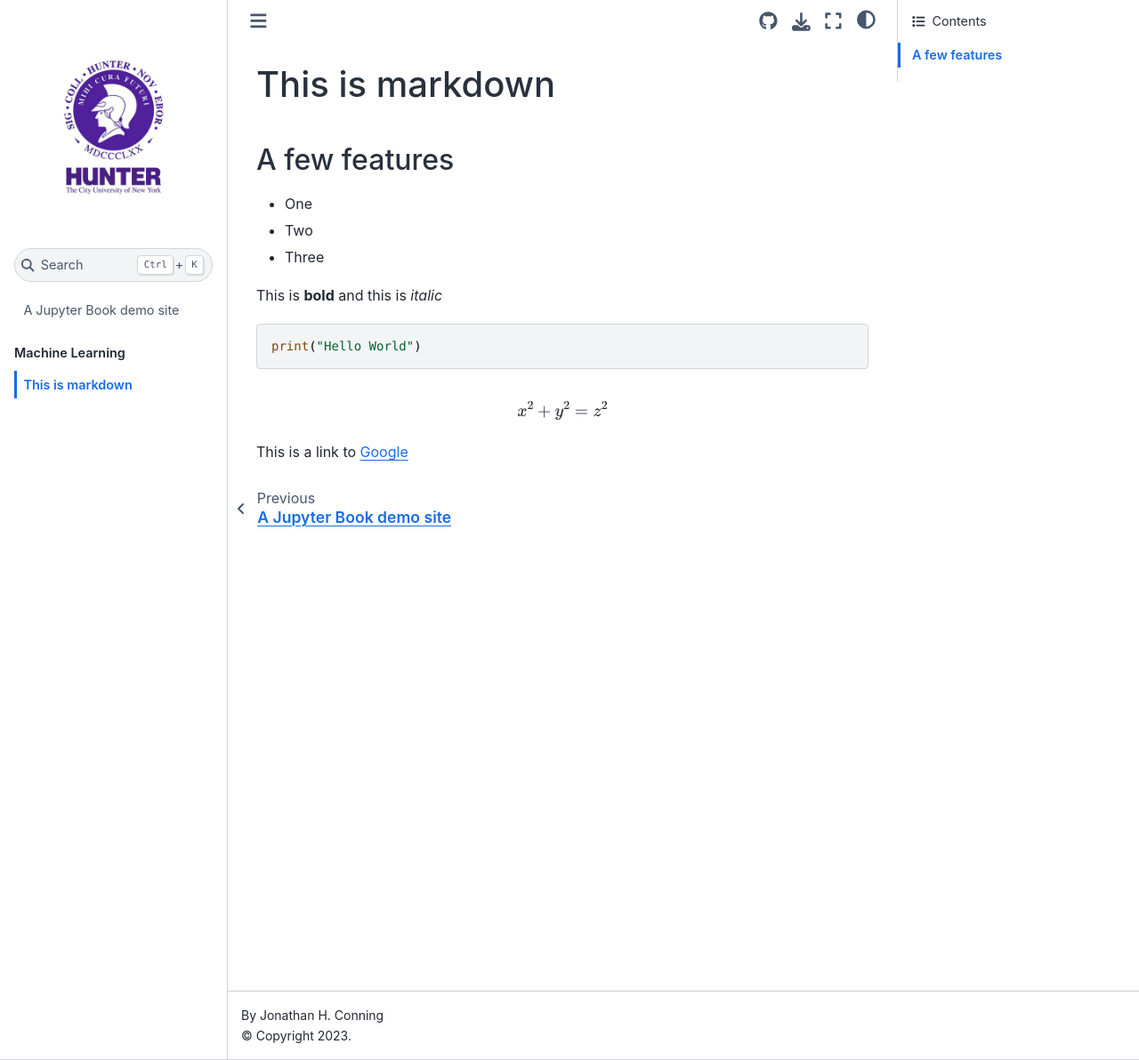
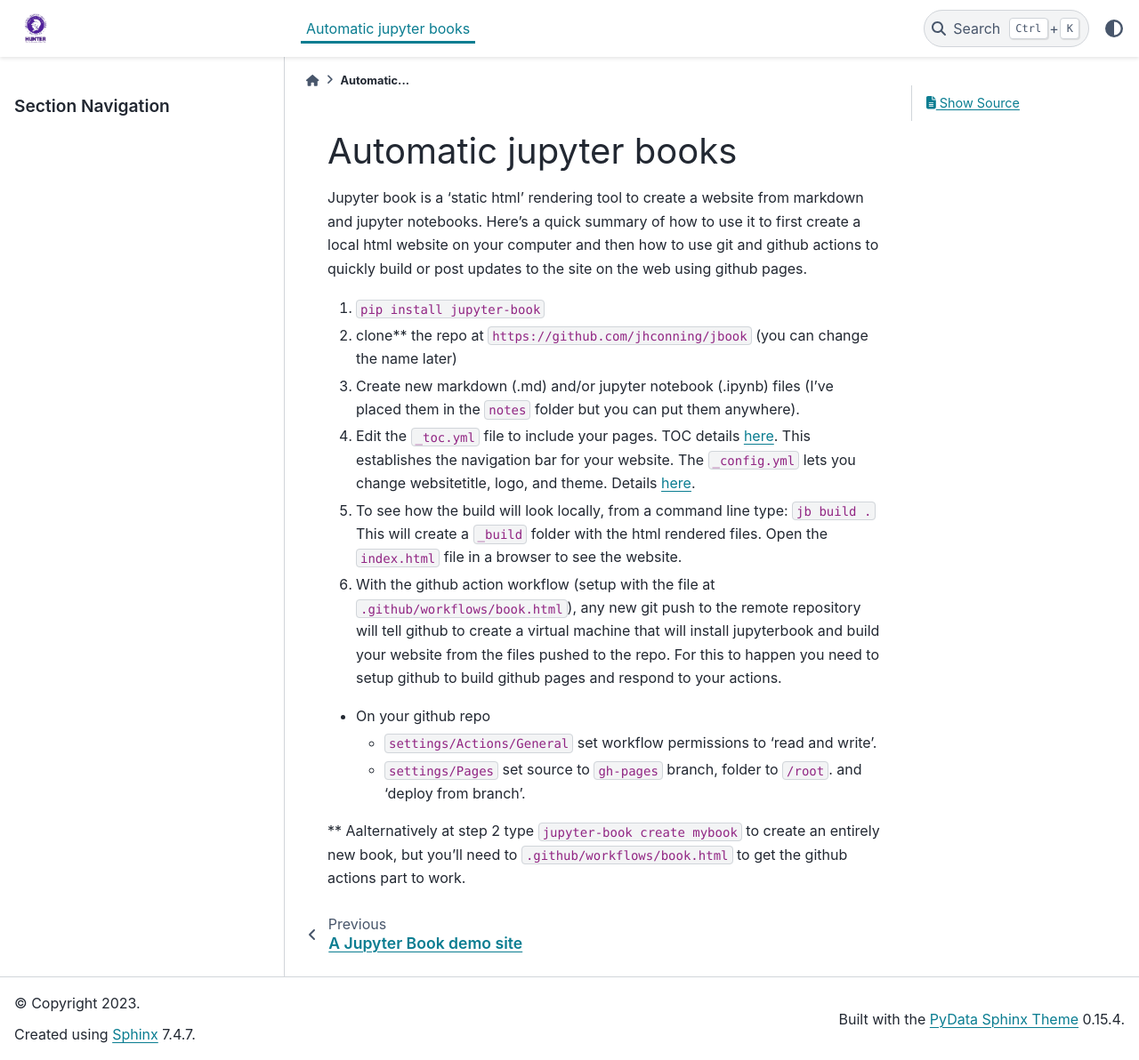
Before and after one commit to jhconning/jbook, a Jupyter Book: the page built from notes/mdown.md, in a window 1280 px wide and 1192 px high. Shown: the whole window at 89% size. Built offline with Jupyter Book 1.0.4 settings and Sphinx 7.4.7 and the PyData theme 0.15.4, drawn with Linux system fonts in a browser that asks for light colours; pages that are not in the unit, such as notebooks, are missing from menus.

Commit message:
test gh rebuild

````diff
--- a/_config.yml
+++ b/_config.yml
@@ -45,6 +45,6 @@
 
 only_build_toc_files: true
 
-#sphinx:
-#  config:
-#    myst_heading_anchors: 2
+sphinx:
+  config:
+    html_theme: pydata_sphinx_theme
--- a/_toc.yml
+++ b/_toc.yml
@@ -4,5 +4,6 @@
 parts:
 - caption: Machine Learning
   chapters:
+  - file: notes/logistic_regression
   - file: notes/forests
   - file: notes/mdown
--- a/notes/mdown.md
+++ b/notes/mdown.md
@@ -1,18 +1,19 @@
-# This is markdown
-## A few features
+# Automatic jupyter books
 
-- One
-- Two
-- Three
+Jupyter book is a 'static html' rendering tool to create a website from markdown and jupyter notebooks. Here's a quick summary of how to use it to first create a local html website on your computer and then how to use git and github actions to quickly build or post updates to the site on the web using github pages.
 
-This is **bold**  and this is *italic*
+1. `pip install jupyter-book`
+2. clone** the repo at `https://github.com/jhconning/jbook`  (you can change the name later)
+3. Create new markdown (.md) and/or jupyter notebook (.ipynb) files (I've placed them in the `notes` folder but you can put them anywhere).
+3. Edit the `_toc.yml` file to include your pages. TOC details [here](https://jupyterbook.org/en/stable/structure/toc.html).  This establishes the navigation bar for your website.
+The `_config.yml` lets you change websitetitle, logo, and theme.  Details [here](https://jupyterbook.org/en/stable/customize/config.html).
+4. To see how the build will look locally, from a command line type: `jb build .`
+   This will create a `_build` folder with the html rendered files.  Open the `index.html` file in a browser to see the website.
+5. With the github action workflow (setup with the file at `.github/workflows/book.html`), any new git push to the remote repository will tell github to create a virtual machine that will install jupyterbook and build your website from the files pushed to the repo.  For this to happen you need to setup github to build github pages and respond to your actions.
+  - On your github repo
+      - `settings/Actions/General` set workflow permissions to 'read and write'.
+      - `settings/Pages` set source to `gh-pages` branch, folder to `/root`.  and 'deploy from branch'.
 
-```python
-print("Hello World")
-```
 
-$$
-x^2 + y^2 = z^2
-$$
 
-This is a link to [Google](https://www.google.com)
+** Aalternatively at step 2 type `jupyter-book create mybook` to create an entirely new book, but you'll need to `.github/workflows/book.html` to get the github actions part to work.
````
